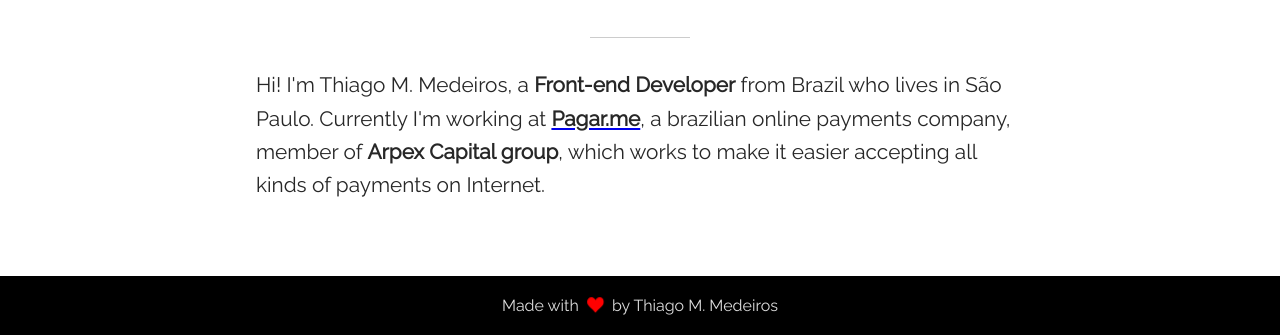
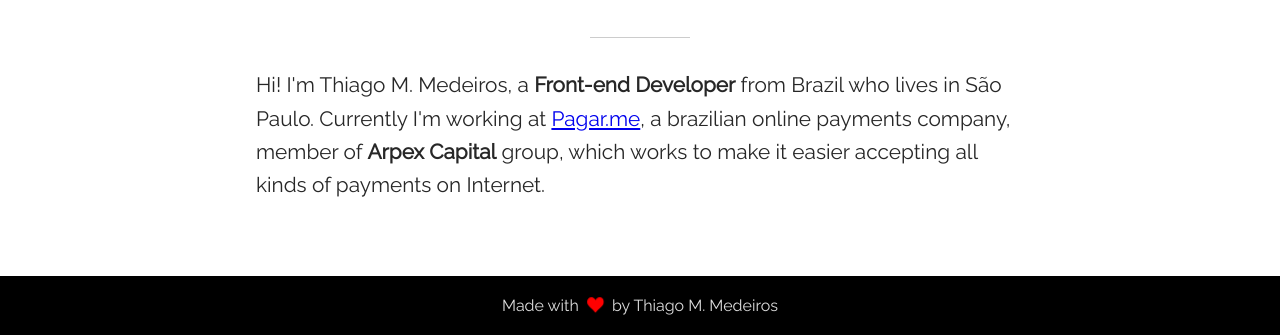
Before and after one commit to thgmhz/thiagommedeiros.github.io, a plain HTML site: page index.html in a window 1280 px wide. Shown: the part 518-853 px from the top of the page. Drawn offline with Linux system fonts and the light colour scheme; a web font is replaced by a local one.

Commit message:
Correcting strong words

```diff
--- a/index.html
+++ b/index.html
@@ -44,7 +44,7 @@
     <section class="post-section">
       <div class="post-content">
         <div class="container">
-          <p>Hi! I'm Thiago M. Medeiros, a <strong>Front-end Developer</strong> from Brazil who lives in São Paulo. Currently I'm working at <a href="http://www.pagar.me" title="Pagar.me" target="_blank"><strong>Pagar.me</strong></a>, a brazilian online payments company, member of <strong>Arpex Capital group</strong>, which works to make it easier accepting all kinds of payments on Internet.</p>
+          <p>Hi! I'm Thiago M. Medeiros, a <strong>Front-end Developer</strong> from Brazil who lives in São Paulo. Currently I'm working at <a href="http://www.pagar.me" title="Pagar.me" target="_blank">Pagar.me</a>, a brazilian online payments company, member of <strong>Arpex Capital</strong> group, which works to make it easier accepting all kinds of payments on Internet.</p>
         </div>
       </div>
     </section>
```
